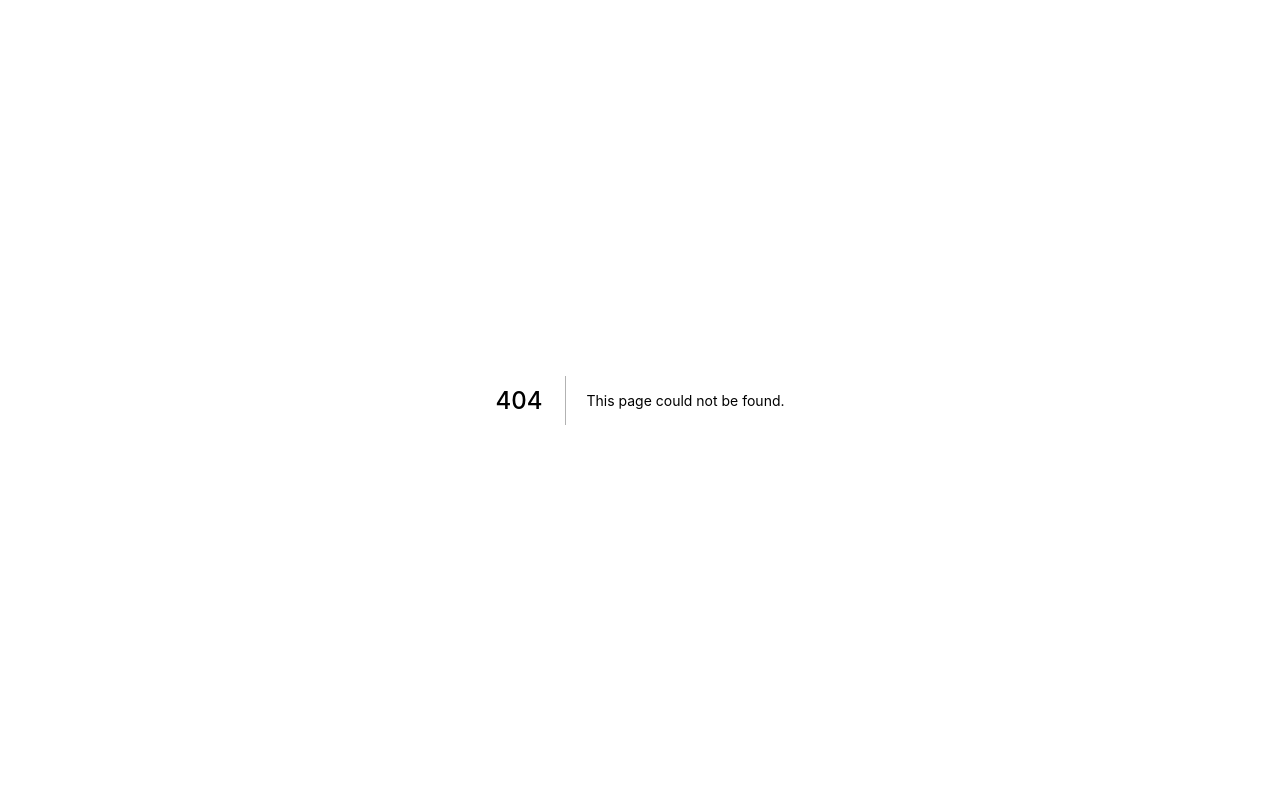
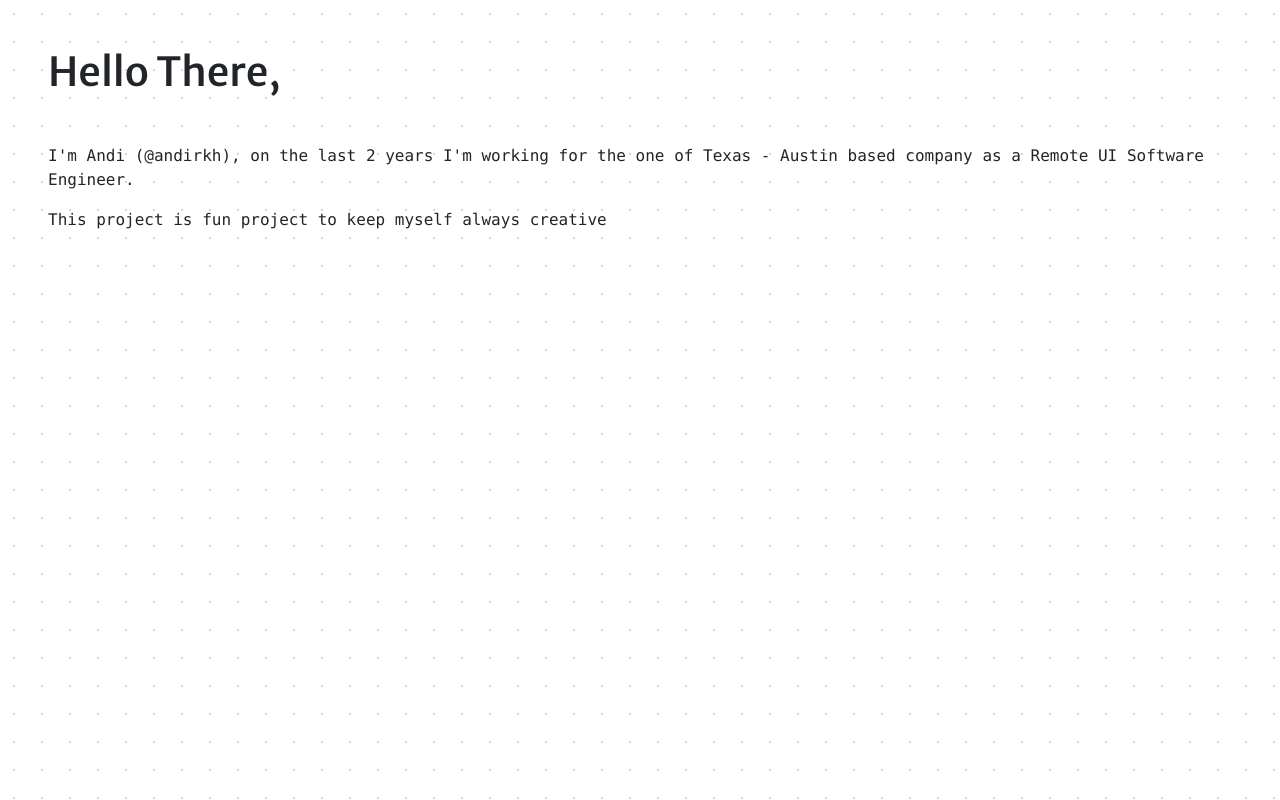
Before and after one commit to andirkh/shoes-customizer, a Next.js app: page /about in a window 1280 px wide. Before the commit this address had no page. Built offline with nearby package versions, Linux system fonts and the light colour scheme.

Commit message:
feat: add about page

```diff
--- /dev/null
+++ b/pages/about/index.js
@@ -0,0 +1,37 @@
+import Head from "next/head";
+import { Jumbotron } from "react-bootstrap";
+
+export default function Home() {
+  return (
+    <div>
+      <Head>
+        <title>About</title>
+        <meta name="viewport" content="width=device-width, initial-scale=1" />
+        <link
+          href="https://fonts.googleapis.com/css2?family=Merriweather+Sans:wght@400;500&display=swap"
+          rel="stylesheet"
+        />
+        <link rel="icon" href="/favicon.ico" />
+        <script
+          async
+          src="https://www.googletagmanager.com/gtag/js?id=UA-61952975-11"
+        ></script>
+        <script
+          dangerouslySetInnerHTML={{
+            __html: `
+            window.dataLayer = window.dataLayer || [];
+            function gtag(){dataLayer.push(arguments);}
+            gtag('js', new Date());
+            gtag('config', 'UA-61952975-11');
+        `,
+          }}
+        />
+      </Head>
+      <div className="p-5">
+        <h1 className="mb-5">Hello There,</h1>
+        <p className="text-monospace">{`I'm Andi (@andirkh), on the last 2 years I'm working for the one of Texas - Austin based company as a Remote UI Software Engineer.`}</p>
+        <p className="text-monospace">{`This project is fun project to keep myself always creative`}</p>
+      </div>
+    </div>
+  );
+}
```
